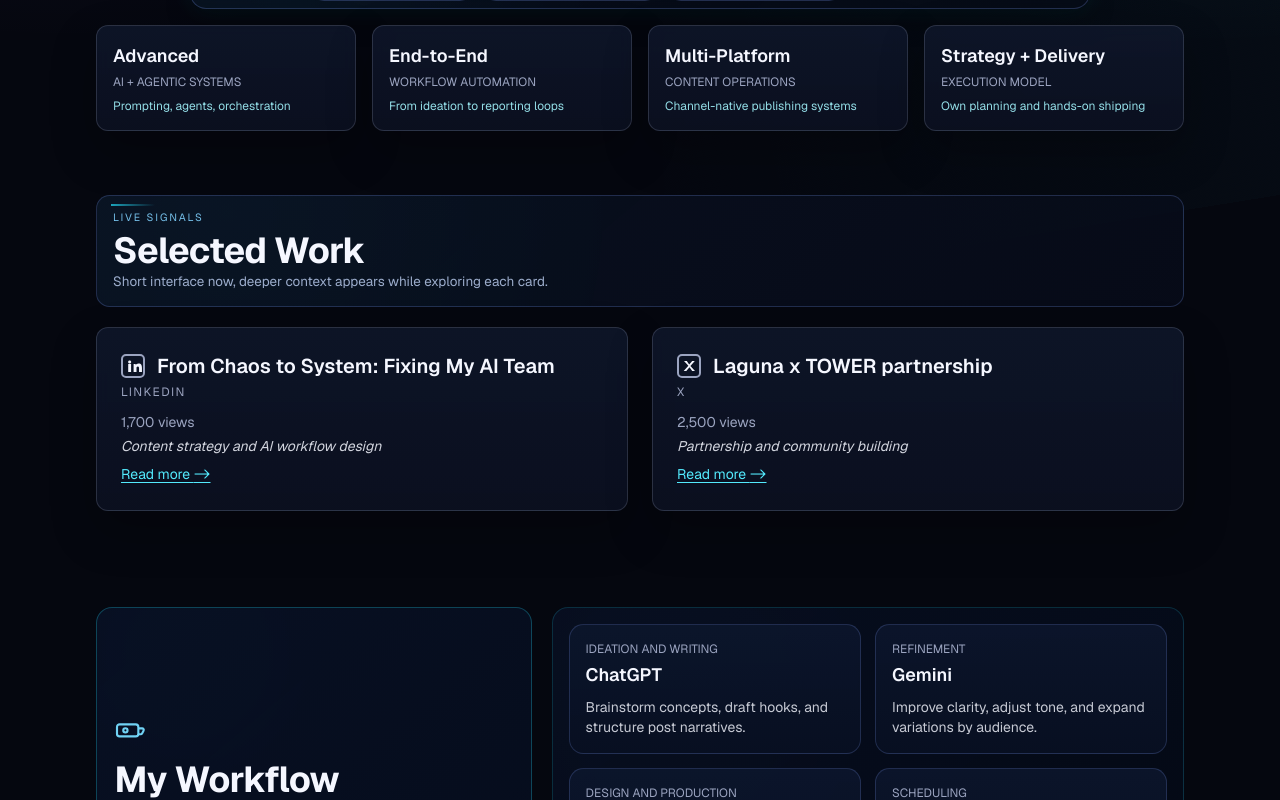
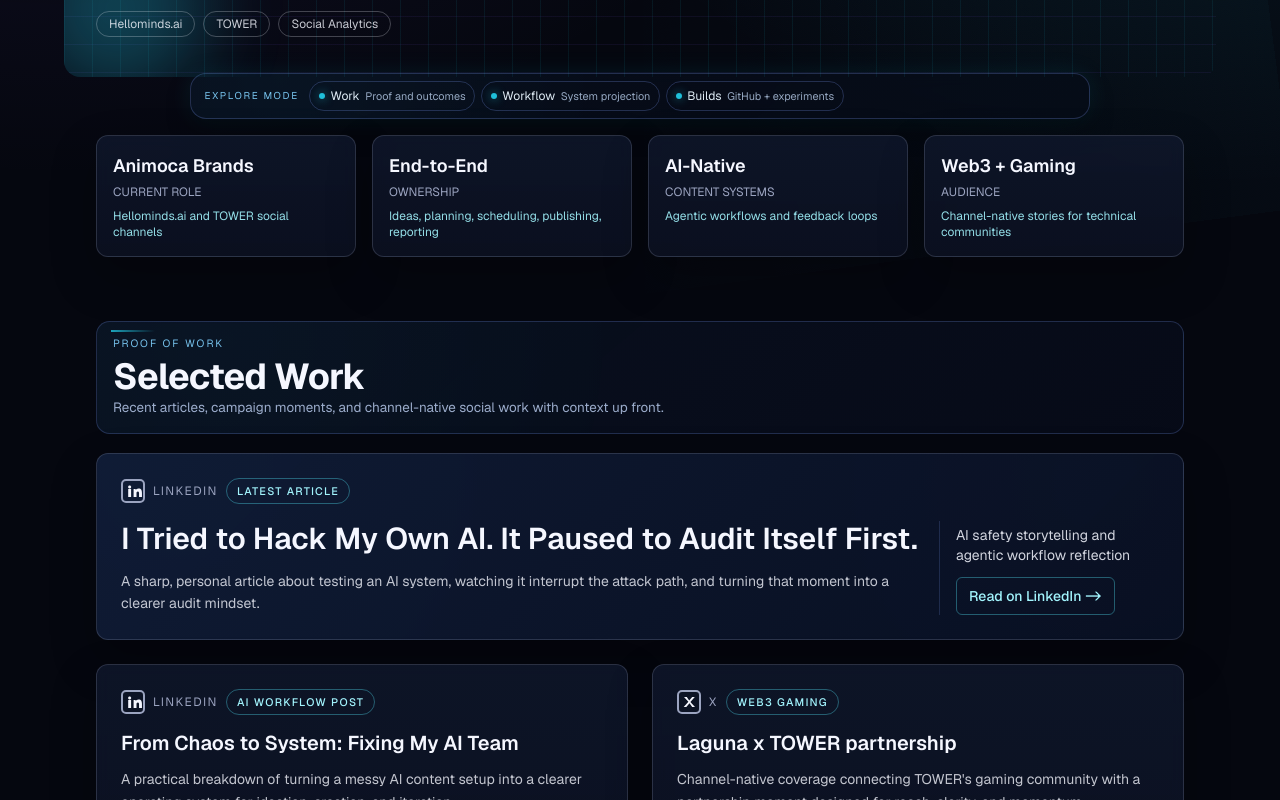
Before and after one commit to djum77777/mariana-portfolio, a Next.js app: page / in a window 1280 px wide. Shown: the part 880-1680 px from the top of the page. Built offline with nearby package versions, Linux system fonts and the light colour scheme.

Commit message:
Refresh portfolio profile and selected work

```diff
--- a/app/globals.css
+++ b/app/globals.css
@@ -354,9 +354,18 @@
     box-shadow 0.35s ease;
 }
 
-.work-card-reveal {
-  opacity: 0;
-  transform: translateY(8px);
+.work-card-featured {
+  background:
+    linear-gradient(135deg, rgba(16, 27, 54, 0.95), rgba(8, 16, 34, 0.96)),
+    radial-gradient(circle at 8% 8%, rgba(34, 211, 238, 0.18), transparent 38%),
+    radial-gradient(circle at 92% 16%, rgba(139, 92, 246, 0.16), transparent 34%);
+}
+
+.work-card-proof {
+  border-top: 1px solid rgba(130, 160, 255, 0.18);
+  padding-top: 0.9rem;
+  opacity: 0.86;
+  transform: translateY(0);
   transition:
     opacity 0.38s ease,
     transform 0.48s cubic-bezier(0.22, 1, 0.36, 1);
@@ -371,10 +380,19 @@
     0 0 24px rgba(34, 211, 238, 0.1);
 }
 
-.work-card:hover .work-card-reveal,
-.work-card:focus-within .work-card-reveal {
+.work-card:hover .work-card-proof,
+.work-card:focus-within .work-card-proof {
   opacity: 1;
-  transform: translateY(0);
+  transform: translateY(-1px);
+}
+
+@media (min-width: 768px) {
+  .work-card-featured .work-card-proof {
+    border-top: 0;
+    border-left: 1px solid rgba(130, 160, 255, 0.18);
+    padding-left: 1rem;
+    padding-top: 0;
+  }
 }
 
 .project-card {
@@ -975,7 +993,7 @@
   .capability-card-label,
   .capability-card-detail,
   .work-card,
-  .work-card-reveal,
+  .work-card-proof,
   .project-card,
   .project-card-detail,
   .hero-bio-detail,
@@ -1036,7 +1054,7 @@
 
   .hero-bio-detail,
   .capability-card-detail,
-  .work-card-reveal,
+  .work-card-proof,
   .project-card-detail,
   .section-hud-subtitle {
     opacity: 1;
--- a/app/page.tsx
+++ b/app/page.tsx
@@ -16,10 +16,10 @@
       <Capabilities />
       <section id="selected-work" className="section-hud mx-auto max-w-6xl px-6 py-12 md:px-8">
         <div className="section-hud-head">
-          <p className="section-hud-kicker">Live Signals</p>
+          <p className="section-hud-kicker">Proof of Work</p>
           <h2 className="section-title text-3xl font-bold text-foreground md:text-4xl">Selected Work</h2>
           <p className="section-hud-subtitle">
-            Short interface now, deeper context appears while exploring each card.
+            Recent articles, campaign moments, and channel-native social work with context up front.
           </p>
         </div>
         <WorkList />
--- a/components/Capabilities.tsx
+++ b/components/Capabilities.tsx
@@ -1,8 +1,8 @@
 const capabilities = [
-  { label: "AI + Agentic Systems", value: "Advanced", detail: "Prompting, agents, orchestration" },
-  { label: "Workflow Automation", value: "End-to-End", detail: "From ideation to reporting loops" },
-  { label: "Content Operations", value: "Multi-Platform", detail: "Channel-native publishing systems" },
-  { label: "Execution Model", value: "Strategy + Delivery", detail: "Own planning and hands-on shipping" },
+  { label: "Current Role", value: "Animoca Brands", detail: "Hellominds.ai and TOWER social channels" },
+  { label: "Ownership", value: "End-to-End", detail: "Ideas, planning, scheduling, publishing, reporting" },
+  { label: "Content Systems", value: "AI-Native", detail: "Agentic workflows and feedback loops" },
+  { label: "Audience", value: "Web3 + Gaming", detail: "Channel-native stories for technical communities" },
 ];
 
 export default function Capabilities() {
--- a/components/Hero.tsx
+++ b/components/Hero.tsx
@@ -50,7 +50,7 @@
           </p>
           <div className="hero-bio-panel max-w-3xl">
             <p className="hero-bio-summary text-base leading-relaxed text-[var(--muted)] md:text-lg">
-              AI-native content systems from idea to publishing, with measurable feedback loops.
+              Social media strategy, AI workflows, and reporting systems for fast-moving Web3 products.
             </p>
             <p className="hero-bio-detail mt-2 text-sm leading-relaxed text-foreground/80 md:text-base">
               {profile.biography}
@@ -67,7 +67,7 @@
           >
             <div className="hero-portrait-bubble" role="status" aria-live="polite">
               <span className="hero-portrait-bubble-label">Welcome Aboard</span>
-              <span className="hero-portrait-bubble-text">Hi, I am Mariana, a content creator fluent in AI and agentic systems.</span>
+              <span className="hero-portrait-bubble-text">Hi, I am Mariana, a social media manager fluent in AI, Web3, and agentic systems.</span>
             </div>
             <div className="hero-portrait-media relative aspect-[4/5] overflow-visible rounded-xl">
               <div aria-hidden="true" className="hero-portrait-depth" />
@@ -113,13 +113,13 @@
       </div>
       <div className="relative z-10 flex flex-wrap gap-2">
         <span className="rounded-full border border-foreground/25 px-3 py-1 text-xs text-foreground/80">
-          AI Strategy
+          Hellominds.ai
         </span>
         <span className="rounded-full border border-foreground/25 px-3 py-1 text-xs text-foreground/80">
-          Agentic AI Workflows
+          TOWER
         </span>
         <span className="rounded-full border border-foreground/25 px-3 py-1 text-xs text-foreground/80">
-          Automation and Analytics
+          Social Analytics
         </span>
       </div>
     </section>
--- a/components/WorkCard.tsx
+++ b/components/WorkCard.tsx
@@ -5,43 +5,62 @@
   title: string;
   platform: "linkedin" | "x" | "medium";
   views?: number;
+  eyebrow?: string;
   role: string;
+  summary: string;
   link: string;
+  featured?: boolean;
 };
 
 export default function WorkCard({
   title,
   platform,
   views,
+  eyebrow,
   role,
+  summary,
   link,
+  featured = false,
 }: WorkCardProps) {
   const platformIcons: Record<WorkCardProps["platform"], string> = {
     linkedin: "/icons/linkedin.svg",
     x: "/icons/x.svg",
     medium: "/icons/medium.svg",
   };
+  const actionLabel = platform === "linkedin" ? "Read on LinkedIn" : platform === "x" ? "View on X" : "Read on Medium";
 
   return (
-    <article className="work-card glass-card h-full rounded-xl p-6">
-      <div className="flex items-center gap-3">
+    <article className={`work-card glass-card h-full rounded-xl p-6 ${featured ? "work-card-featured" : ""}`}>
+      <div className="flex flex-wrap items-center gap-2">
         <Image src={platformIcons[platform]} alt="" width={24} height={24} aria-hidden="true" />
-        <h3 className="text-xl font-semibold text-foreground">{title}</h3>
+        <p className="work-card-platform text-xs uppercase tracking-[0.12em] text-[var(--muted)]">{platform}</p>
+        {eyebrow && (
+          <span className="rounded-full border border-cyan-300/35 px-2.5 py-1 text-[0.68rem] font-medium uppercase tracking-[0.12em] text-cyan-200">
+            {eyebrow}
+          </span>
+        )}
       </div>
-      <p className="work-card-platform mt-1 text-xs uppercase tracking-[0.12em] text-[var(--muted)]">{platform}</p>
-      <div className="work-card-reveal mt-3">
+      <div className={featured ? "mt-4 grid gap-4 md:grid-cols-[minmax(0,1fr)_220px] md:items-end" : "mt-4"}>
+        <div>
+          <h3 className={`${featured ? "text-2xl md:text-3xl" : "text-xl"} font-semibold leading-tight text-foreground`}>
+            {title}
+          </h3>
+          <p className="mt-3 text-sm leading-relaxed text-foreground/78">{summary}</p>
+        </div>
+        <div className="work-card-proof mt-4 md:mt-0">
         {typeof views === "number" && (
-          <p className="text-sm text-[var(--muted)]">{views.toLocaleString()} views</p>
+          <p className="text-sm font-medium text-cyan-200">{views.toLocaleString()} views</p>
         )}
-        <p className="mt-1 text-sm italic text-foreground/85">{role}</p>
+        <p className="mt-1 text-sm text-foreground/85">{role}</p>
         <Link
           href={link}
           target="_blank"
           rel="noopener noreferrer"
-          className="mt-2 inline-block text-sm text-cyan-300 underline"
+          className="mt-3 inline-flex rounded-md border border-cyan-300/35 px-3 py-2 text-sm font-medium text-cyan-200 no-underline transition hover:border-cyan-200 hover:bg-cyan-300/10"
         >
-          Read more {"->"}
+          {actionLabel} {"->"}
         </Link>
+        </div>
       </div>
     </article>
   );
--- a/components/WorkList.tsx
+++ b/components/WorkList.tsx
@@ -5,7 +5,7 @@
   return (
     <ul className="grid gap-6 md:grid-cols-2">
       {selectedWork.map((work) => (
-        <li key={work.title}>
+        <li key={work.title} className={work.featured ? "md:col-span-2" : undefined}>
           <WorkCard {...work} />
         </li>
       ))}
--- a/content/profile.ts
+++ b/content/profile.ts
@@ -1,10 +1,10 @@
 export const profile = {
   name: "Mariana Djum",
   characterGraphic: "/graphics/mariana-character.png",
-  title: "AI-native Content Strategist, Social Media Creator, and Agentic Workflow Builder",
-  tagline: "I turn AI and agentic AI into growth systems for content teams.",
+  title: "Social Media Manager at Animoca Brands | AI-native Content Strategist",
+  tagline: "I build AI-native social systems for Web3, gaming, and agentic products.",
   biography: `
-I design end-to-end content pipelines that combine strategy, creative direction, and automation. From ideation to scheduling and reporting, I orchestrate AI tools and agentic workflows to help brands publish faster with consistent quality.
+At Animoca Brands, I lead social media operations for Hellominds.ai and TOWER, owning the full content cycle from ideas, planning, scheduling, and publishing to reporting. I combine strategy, creative direction, AI workflows, and performance feedback loops so teams can move faster while keeping every channel intentional.
   `.trim(),
   location: "Kuala Lumpur, Malaysia",
   social: {
@@ -12,8 +12,8 @@
     email: "mariana.djum@gmail.com",
   },
   highlights: [
-    "Hands-on with AI and agentic AI systems",
-    "Workflow design across creation, scheduling, and analytics",
-    "Content engines built with ChatGPT, Buffer, Agora Pulse, and Monday.com",
+    "Social media manager for Hellominds.ai and TOWER at Animoca Brands",
+    "End-to-end ownership across planning, publishing, and reporting",
+    "AI-native content engines built for Web3 and gaming audiences",
   ],
 };
--- a/content/selected-work.ts
+++ b/content/selected-work.ts
@@ -2,23 +2,42 @@
   title: string;
   platform: "linkedin" | "x" | "medium";
   views?: number;
+  eyebrow?: string;
   role: string;
+  summary: string;
   link: string;
+  featured?: boolean;
 };
 
 export const selectedWork: SelectedWorkItem[] = [
   {
+    title: "I Tried to Hack My Own AI. It Paused to Audit Itself First.",
+    platform: "linkedin",
+    eyebrow: "Latest Article",
+    role: "AI safety storytelling and agentic workflow reflection",
+    summary:
+      "A sharp, personal article about testing an AI system, watching it interrupt the attack path, and turning that moment into a clearer audit mindset.",
+    link: "https://www.linkedin.com/pulse/i-tried-hack-my-own-ai-paused-audit-itself-first-mariana-djum-flhec",
+    featured: true,
+  },
+  {
     title: "From Chaos to System: Fixing My AI Team",
     platform: "linkedin",
     views: 1700,
+    eyebrow: "AI Workflow Post",
     role: "Content strategy and AI workflow design",
+    summary:
+      "A practical breakdown of turning a messy AI content setup into a clearer operating system for ideation, creation, and iteration.",
     link: "https://www.linkedin.com/posts/marianadjum_two-weeks-ago-i-built-my-first-team-of-ai-ugcPost-7443966088343805952-NTnU?utm_source=share&utm_medium=member_desktop&rcm=ACoAADytylQBzVRKxK5SyqmsUyTfyRmJEKU36Yg",
   },
   {
     title: "Laguna x TOWER partnership",
     platform: "x",
     views: 2500,
+    eyebrow: "Web3 Gaming",
     role: "Partnership and community building",
+    summary:
+      "Channel-native coverage connecting TOWER's gaming community with a partnership moment designed for reach, clarity, and momentum.",
     link: "https://x.com/Djum_0707/status/1959919317761531923?s=20",
   },
 ];
```
